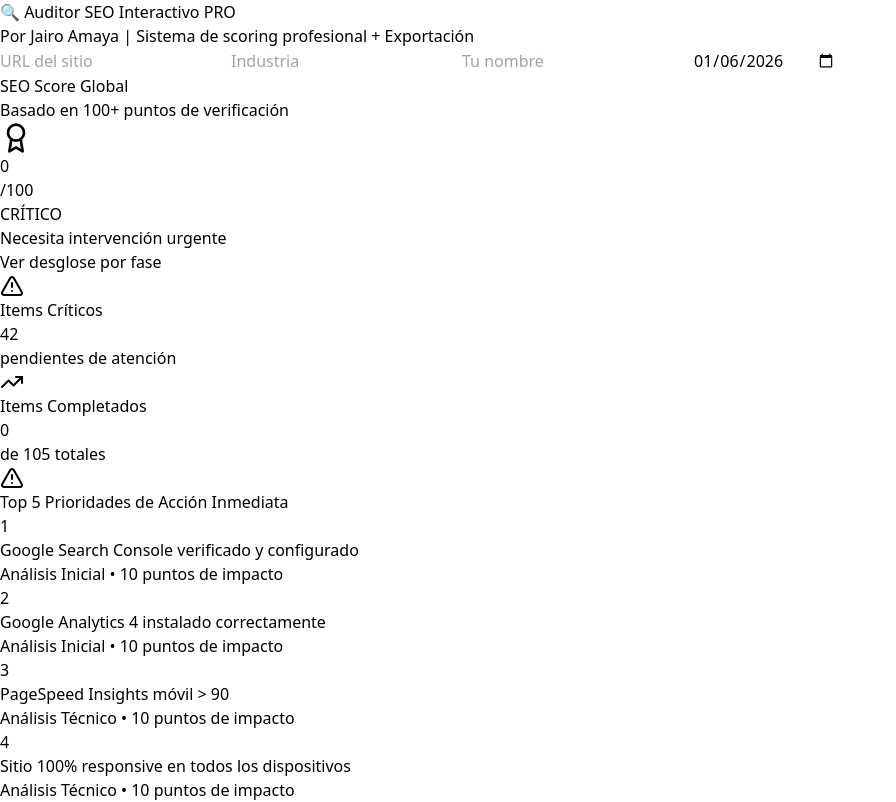
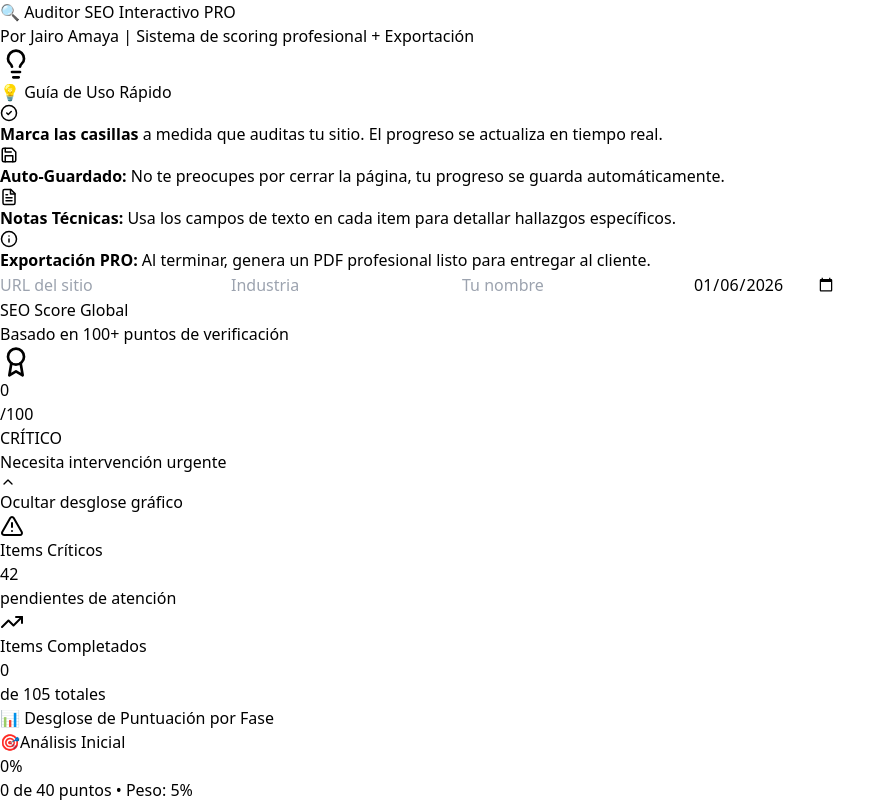
Before and after one commit to jairoamayalaverde/ASI-Auditor-SEO-Interactivo, a React (Vite) app: page / in a window 1280 px wide. Shown: the top 802 px of the page, without its empty margins (0-896 px from the left). Built offline with nearby package versions, Linux system fonts and the light colour scheme.

Commit message:
Update App.jsx

```diff
--- a/src/App.jsx
+++ b/src/App.jsx
@@ -1,5 +1,8 @@
 import React, { useState, useEffect } from 'react';
-import { CheckCircle2, Circle, ChevronDown, ChevronUp, RotateCcw, Award, TrendingUp, AlertTriangle, FileText } from 'lucide-react';
+import {
+  CheckCircle2, Circle, ChevronDown, ChevronUp, RotateCcw,
+  Award, TrendingUp, AlertTriangle, FileText, Lightbulb, Info, Save
+} from 'lucide-react';
 import { jsPDF } from "jspdf";
 
 export default function InteractiveSEOAudit() {
@@ -193,7 +196,8 @@ export default function InteractiveSEOAudit() {
     auditDate: new Date().toISOString().split('T')[0],
     auditor: ''
   });
-  const [showScoreBreakdown, setShowScoreBreakdown] = useState(false);
+  // CAMBIO: Por defecto abierto (true)
+  const [showScoreBreakdown, setShowScoreBreakdown] = useState(true);
   const [isLoaded, setIsLoaded] = useState(false);
 
   useEffect(() => {
@@ -317,7 +321,7 @@ export default function InteractiveSEOAudit() {
     doc.setTextColor(255, 255, 255);
     doc.setFontSize(22);
     doc.setFont("helvetica", "bold");
-    doc.text("AUDITORIA SEO PROFESIONAL", 20, 20); // Sin tilde en I para evitar problemas
+    doc.text("AUDITORIA SEO PROFESIONAL", 20, 20);
 
     doc.setFontSize(12);
     doc.setFont("helvetica", "normal");
@@ -342,7 +346,7 @@ export default function InteractiveSEOAudit() {
 
     doc.setFontSize(14);
     doc.setTextColor(0, 0, 0);
-    doc.text("PUNTUACION GLOBAL", 30, yPos + 12); // Sin tilde
+    doc.text("PUNTUACION GLOBAL", 30, yPos + 12);
 
     doc.setFontSize(24);
     doc.setFont("helvetica", "bold");
@@ -357,7 +361,7 @@ export default function InteractiveSEOAudit() {
     doc.text(`Nivel: ${scoreLevel.level}`, 100, yPos + 12);
     doc.setFontSize(10);
     doc.text(scoreLevel.desc, 100, yPos + 20);
-    doc.text(`Items Criticos Pendientes: ${criticalRemaining}`, 100, yPos + 28); // Sin tilde en Criticos
+    doc.text(`Items Criticos Pendientes: ${criticalRemaining}`, 100, yPos + 28);
 
     yPos += 50;
 
@@ -370,8 +374,7 @@ export default function InteractiveSEOAudit() {
       doc.setTextColor(185, 28, 28);
       doc.setFontSize(12);
       doc.setFont("helvetica", "bold");
-      // ELIMINADO EL EMOJI DE AQUÍ
-      doc.text("TOP PRIORIDADES DE ACCION", 30, yPos + 8); // Sin tilde
+      doc.text("TOP PRIORIDADES DE ACCION", 30, yPos + 8);
 
       doc.setTextColor(50, 50, 50);
       doc.setFontSize(10);
@@ -391,7 +394,7 @@ export default function InteractiveSEOAudit() {
     doc.setFontSize(14);
     doc.setFont("helvetica", "bold");
     doc.setTextColor(0, 0, 0);
-    doc.text("DETALLE DE LA AUDITORIA", 20, yPos); // Sin tilde
+    doc.text("DETALLE DE LA AUDITORIA", 20, yPos);
     yPos += 10;
 
     auditData.forEach(phase => {
@@ -405,7 +408,6 @@ export default function InteractiveSEOAudit() {
         doc.setFontSize(11);
         doc.setFont("helvetica", "bold");
         doc.setTextColor(30, 41, 59);
-        // TÍTULOS EN MAYÚSCULAS SIN TILDES PARA SEGURIDAD (Opcional, pero recomendado si falla)
         doc.text(`${phase.title.toUpperCase()} (Progreso: ${calculateProgress(phase)}%)`, 25, yPos + 6);
         yPos += 12;
 
@@ -420,7 +422,7 @@ export default function InteractiveSEOAudit() {
 
             const isChecked = checkedItems[item.id];
             const status = isChecked ? "[ OK ]" : "[   ]";
-            const criticalMark = item.critical && !isChecked ? "(CRITICO)" : ""; // Sin tilde
+            const criticalMark = item.critical && !isChecked ? "(CRITICO)" : "";
 
             if (isChecked) doc.setTextColor(22, 163, 74);
             else if (item.critical) doc.setTextColor(220, 38, 38);
@@ -449,7 +451,6 @@ export default function InteractiveSEOAudit() {
     doc.setFontSize(14);
     doc.setFont("helvetica", "bold");
     doc.setTextColor(0, 0, 0);
-    // ELIMINADO EL EMOJI
     doc.text("RECOMENDACIONES FINALES", 20, yPos);
     yPos += 10;
 
@@ -457,7 +458,7 @@ export default function InteractiveSEOAudit() {
     doc.setFont("helvetica", "normal");
     doc.setTextColor(50, 50, 50);
     const recLines = [
-      "1. Enfocate primero en los items CRITICOS pendientes", // Sin tildes
+      "1. Enfocate primero en los items CRITICOS pendientes",
       "2. Prioriza las acciones de Analisis Tecnico (25% del peso total)",
       "3. Mejora el On-Page SEO para maximizar resultados (30% del peso)",
       "4. Documenta todas las mejoras para proximas auditorias"
@@ -482,10 +483,8 @@ export default function InteractiveSEOAudit() {
     doc.text("JAIRO AMAYA", 105, 90, { align: 'center' });
     doc.setFontSize(12);
     doc.setTextColor(200, 200, 200);
-    // REMOVIDO EL + QUE PODRÍA CAUSAR RUIDO, AUNQUE SUELE SER SEGURO
     doc.text("Full Stack Marketer | Consultor SEO con 20 anos de experiencia", 105, 100, { align: 'center' });
 
-    // ELIMINADOS LOS EMOJIS DE AQUÍ TAMBIÉN
     doc.setTextColor(56, 189, 248);
     doc.textWithLink("Web: jairoamaya.co", 105, 120, {
       align: 'center',
@@ -498,19 +497,19 @@ export default function InteractiveSEOAudit() {
     });
 
     doc.setTextColor(255, 255, 255);
-    doc.text("Consultoria: Disponible para proyectos personalizados", 105, 140, { align: 'center' }); // Sin tilde
+    doc.text("Consultoria: Disponible para proyectos personalizados", 105, 140, { align: 'center' });
 
     doc.setFontSize(14);
-    doc.text("Necesitas ayuda profesional con tu estrategia SEO?", 105, 170, { align: 'center' }); // Sin apertura interrogación
+    doc.text("Necesitas ayuda profesional con tu estrategia SEO?", 105, 170, { align: 'center' });
     doc.setTextColor(56, 189, 248);
-    doc.textWithLink("Contactame en jairoamaya.co", 105, 180, { // Sin tilde
+    doc.textWithLink("Contactame en jairoamaya.co", 105, 180, {
         align: 'center',
         url: "https://jairoamaya.co"
     });
 
     doc.setTextColor(100, 100, 100);
     doc.setFontSize(10);
-    doc.text(`Fecha de Generacion: ${new Date().toLocaleDateString('es-ES')}`, 105, 280, { align: 'center' }); // Sin tilde
+    doc.text(`Fecha de Generacion: ${new Date().toLocaleDateString('es-ES')}`, 105, 280, { align: 'center' });
 
     doc.save(`auditoria-seo-${siteInfo.url || 'reporte'}.pdf`);
   };
@@ -545,6 +544,38 @@ export default function InteractiveSEOAudit() {
           <p className="text-slate-300 text-lg mb-6">
             Por Jairo Amaya | Sistema de scoring profesional + Exportación
           </p>
+
+          {/* NUEVA SECCIÓN: TIPS DE USO (AQUÍ ESTÁ LA MAGIA) */}
+          <div className="bg-blue-900/40 border border-blue-500/30 rounded-2xl p-6 mb-8 text-left backdrop-blur-sm">
+            <div className="flex items-start gap-4">
+              <div className="p-3 bg-blue-500/20 rounded-lg text-blue-300 hidden md:block">
+                <Lightbulb size={32} />
+              </div>
+              <div className="flex-1">
+                <h3 className="text-xl font-bold text-white mb-3 flex items-center gap-2">
+                   💡 Guía de Uso Rápido
+                </h3>
+                <div className="grid md:grid-cols-2 gap-4 text-slate-300 text-sm">
+                   <div className="flex items-start gap-3">
+                      <CheckCircle2 className="text-green-400 mt-0.5 flex-shrink-0" size={18} />
+                      <p><strong>Marca las casillas</strong> a medida que auditas tu sitio. El progreso se actualiza en tiempo real.</p>
+                   </div>
+                   <div className="flex items-start gap-3">
+                      <Save className="text-purple-400 mt-0.5 flex-shrink-0" size={18} />
+                      <p><strong>Auto-Guardado:</strong> No te preocupes por cerrar la página, tu progreso se guarda automáticamente.</p>
+                   </div>
+                   <div className="flex items-start gap-3">
+                      <FileText className="text-blue-400 mt-0.5 flex-shrink-0" size={18} />
+                      <p><strong>Notas Técnicas:</strong> Usa los campos de texto en cada item para detallar hallazgos específicos.</p>
+                   </div>
+                   <div className="flex items-start gap-3">
+                      <Info className="text-orange-400 mt-0.5 flex-shrink-0" size={18} />
+                      <p><strong>Exportación PRO:</strong> Al terminar, genera un PDF profesional listo para entregar al cliente.</p>
+                   </div>
+                </div>
+              </div>
+            </div>
+          </div>
 
           {/* Site Info */}
           <div className="bg-white/10 backdrop-blur-md rounded-2xl p-6 border border-white/20 mb-6">
@@ -602,11 +633,21 @@ export default function InteractiveSEOAudit() {
                   style={{width: `${score}%`}}
                 />
               </div>
+
+              {/* Botón de desglose MEJORADO */}
               <button
                 onClick={() => setShowScoreBreakdown(!showScoreBreakdown)}
-                className="mt-4 text-white/80 hover:text-white text-sm underline"
+                className="mt-6 w-full py-2 bg-white/10 hover:bg-white/20 rounded-lg text-white text-sm font-semibold transition-all flex items-center justify-center gap-2"
               >
-                {showScoreBreakdown ? 'Ocultar' : 'Ver'} desglose por fase
+                {showScoreBreakdown ? (
+                    <>
+                        <ChevronUp size={16} /> Ocultar desglose gráfico
+                    </>
+                ) : (
+                    <>
+                        <ChevronDown size={16} /> Ver desglose gráfico por fases
+                    </>
+                )}
               </button>
             </div>
 
@@ -636,9 +677,9 @@ export default function InteractiveSEOAudit() {
             </div>
           </div>
 
-          {/* Score Breakdown */}
+          {/* Score Breakdown (Ahora visible por defecto) */}
           {showScoreBreakdown && (
-            <div className="bg-white/10 backdrop-blur-md rounded-2xl p-6 border border-white/20 mb-6">
+            <div className="bg-white/10 backdrop-blur-md rounded-2xl p-6 border border-white/20 mb-6 animate-fadeIn">
               <h3 className="text-white text-xl font-bold mb-4">📊 Desglose de Puntuación por Fase</h3>
               <div className="grid md:grid-cols-2 gap-4">
                 {auditData.map(phase => {
```
